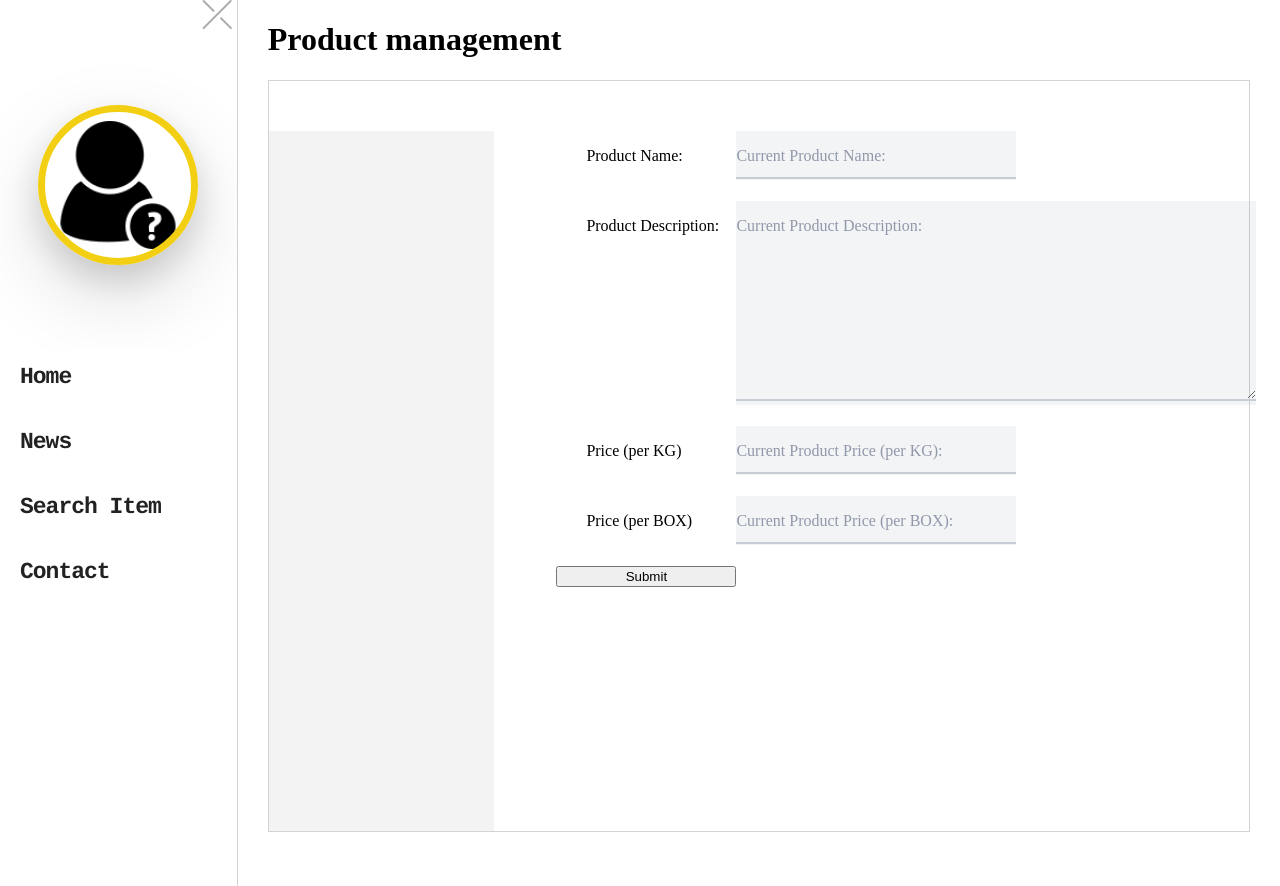
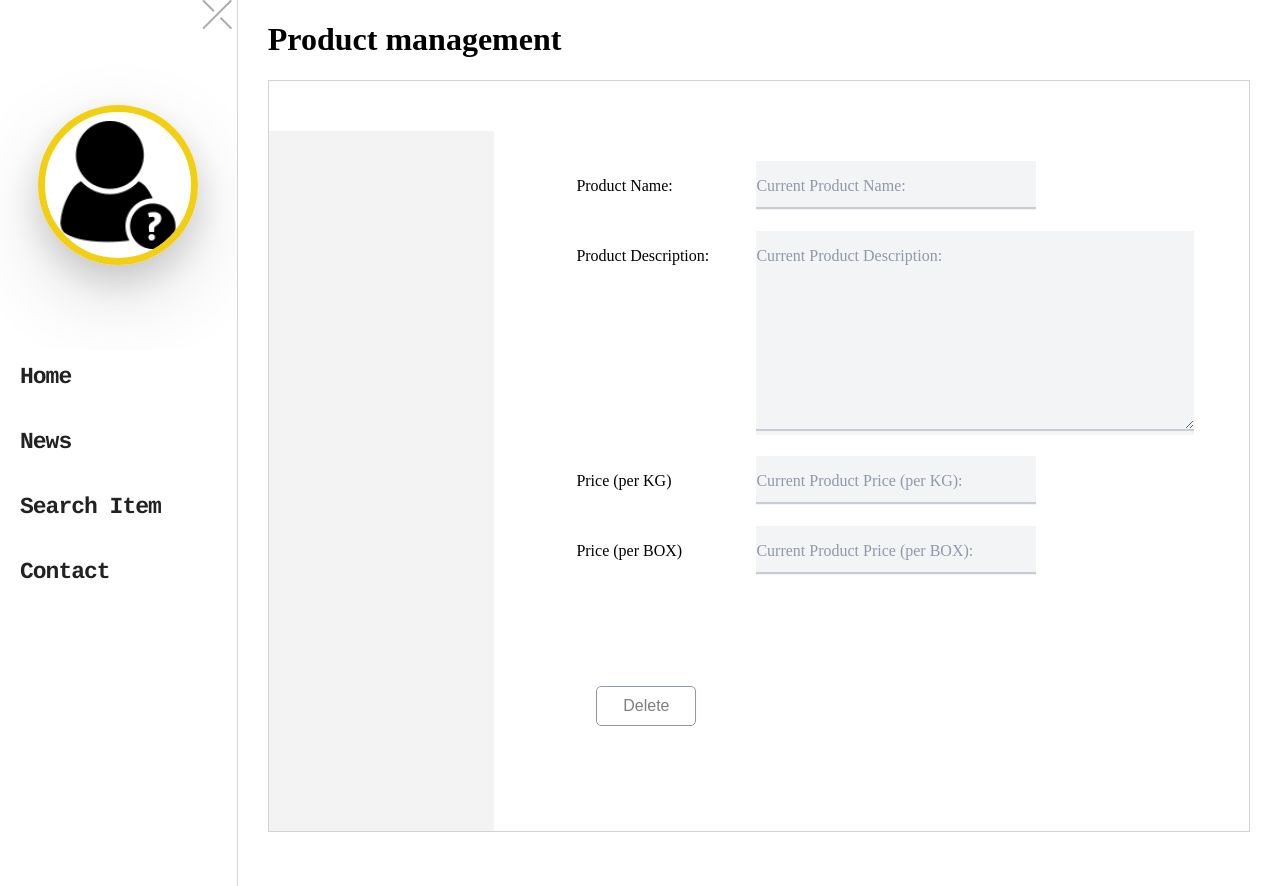
Before and after one commit to B46qqq/saien, a Flask app: template saien/templates/admin_productmanagement.html in a window 1280 px wide. Run offline with Flask 2, Linux system fonts and the light colour scheme; the template is opened without the code that fills it, so the values that code supplies are empty.

Commit message:
product management front end complete

```diff
--- a/saien/static/css/productmanagement.css
+++ b/saien/static/css/productmanagement.css
@@ -63,12 +63,17 @@ productlist {
 
 .product_info form {
     display: grid;
-    grid-template-columns: 180px auto;
+    width: 90%;
+    padding: 30px 20px;
+    grid-template-columns: 180px 1fr;
+    grid-template-areas:
+        "pn pnc"
+        "pd pdc"
+        "pkg pkgc"
+        "pbox pboxc"
+        "upd upd"
+        "del del";
     grid-row-gap: 20px;
-}
-
-.product_info form p{
-    padding-left: 30px;
 }
 
 .label_changed {
@@ -77,3 +82,19 @@ productlist {
 .border_changed {
     background: #ff9800 !important;
 }
+
+.hide {
+    opacity: 0;
+    z-index: -10;
+}
+
+.del_btn:hover, .del_confirm {
+    background-color: #f44336;
+    color: white;
+    border: 0px;
+    box-shadow: 2px 3px 5px rgba(33, 33, 33, 0.3);
+}
+
+.reg_btn {
+    margin: 10px 20px;
+}
--- a/saien/static/js/productmanagement.js
+++ b/saien/static/js/productmanagement.js
@@ -13,12 +13,12 @@ function getProductForm(pid){
         var p_box = document.getElementById('pinfo_box');
 
         p_info = JSON.parse(this.responseText);
-        console.log(this.responseText);
 
         p_name.value = p_info.product_name;
-        if (p_info.product_description == null)
+        if (p_info.product_description == null){
+            p_info.product_description = '';
             p_des.value = '';
-        else p_des.value = p_info.product_description;
+        } else p_des.value = p_info.product_description;
 
         if (p_info.price_unit_kg != null)
             p_pkg.value = (p_info.price_unit_kg / 100);
@@ -54,7 +54,7 @@ function getProductForm(pid){
         });
 
         p_box.addEventListener("input", function(){
-            if (Number(p_box.value) != Number(p_info.price_unit_kg/100))
+            if (Number(p_box.value) != Number(p_info.price_unit_box/100))
                 p_field_change('pbox');
             else
                 p_field_revert('pbox');
@@ -76,16 +76,20 @@ function open_product(e, pid){
 }
 
 function p_field_change(f){
+    var update_btn = document.querySelector('.reg_btn');
     var label = document.getElementById(f+'_label');
     var border = document.getElementById(f+'_border');
+    update_btn.classList.remove('hide');
     label.classList.add('label_changed');
     label.innerHTML = label.innerHTML.replace('Current', 'Future');
     border.classList.add('border_changed');
 }
 
 function p_field_revert(f){
+    var update_btn = document.querySelector('.reg_btn');
     var label = document.getElementById(f+'_label');
     var border = document.getElementById(f+'_border');
+    update_btn.classList.add('hide');
     label.classList.remove('label_changed');
     label.innerHTML = label.innerHTML.replace('Future', 'Current');
     border.classList.remove('border_changed');
@@ -129,3 +133,18 @@ function onBlur(e){
         ? localStringToNumber(value).toLocaleString(undefined, options)
         : '';
 }
+
+
+function confirmDelete(e){
+    e.currentTarget.style.display= 'none';
+    document.getElementById('delete').classList.remove('hide');
+    document.getElementById('delete').classList.add('del_confirm');
+    document.getElementById('canceldelete').classList.remove('hide');
+}
+
+function cancelDelete(){
+    document.getElementById('beforedelete').style.display = "block";
+    document.getElementById('delete').classList.add('hide');
+    document.getElementById('delete').classList.remove('del_confirm');
+    document.getElementById('canceldelete').classList.add('hide');
+}
--- a/saien/templates/admin_base.html
+++ b/saien/templates/admin_base.html
@@ -3,8 +3,6 @@
 {% block css_block %}
 <link rel="stylesheet"
       href="{{ url_for('static', filename='css/shared/auth_login_section.css') }}">
-<link rel="stylesheet"
-      href="{{ url_for('static', filename='css/admin_base.css') }}">
 {% endblock %}
 
 {% block login_section %}
--- a/saien/templates/admin_productmanagement.html
+++ b/saien/templates/admin_productmanagement.html
@@ -21,12 +21,13 @@
     </div>
 
     <div class="product_info">
-        <form action="/tobedecided" method="POST">
+        <form action="{{ url_for('admin.pmhandler') }}" method="POST">
             <p>Product Name:</p>
             <label class="in">
                 <input type="text"
                        id="pinfo_name"
                        placeholder="&nbsp;"
+                       name="pname"
                        required>
                 <span id="pname_label" class="label">Current Product Name: </span>
                 <span id="pname_border" class="border"></span>
@@ -34,7 +35,7 @@
 
             <p>Product Description: </p>
             <label class="in text">
-                <textarea id="pinfo_des" placeholder="&nbsp;"></textarea>
+                <textarea id="pinfo_des" placeholder="&nbsp;" name="pdescription"></textarea>
                 <span id="pdes_label" class="label">Current Product Description: </span>
                 <span id="pdes_border" class="border"></span>
             </label>
@@ -43,8 +44,8 @@
             <label class="in">
                 <input type="currency"
                        id="pinfo_pkg"
-                       placeholder="&nbsp;"
-                       required>
+                       name="ppkg"
+                       placeholder="&nbsp;">
                 <span id="ppkg_label" class="label">Current Product Price (per KG): </span>
                 <span id="ppkg_border" class="border"></span>
             </label>
@@ -53,13 +54,24 @@
             <label class="in">
                 <input type="currency"
                        id="pinfo_box"
-                       placeholder="&nbsp;"
-                       required>
+                       name="ppbox"
+                       placeholder="&nbsp;">
                 <span id="pbox_label" class="label">Current Product Price (per BOX): </span>
                 <span id="pbox_border" class="border"></span>
             </label>
 
-            <input type="submit">
+            <button class="reg_btn hide" type="submit" name="update" value="update">
+                Update
+            </button>
+
+            <br>
+
+            <div>
+                <button id="beforedelete" class="reg_btn del_btn" type="button" onclick="confirmDelete(event)">Delete</button>
+                <button id="canceldelete" class="reg_btn hide" type="button" onclick="cancelDelete()">Cancel</button>
+                <button id="delete" class="reg_btn del_btn hide" type="submit" name="update" value="delete">!DELETE!</button>
+            </div>
+
         </form>
 
     </div>
```
Also changed, not shown: saien/admin/views.py (+13 -1 lines), saien/templates/admin_newshop.html (+2 -8 lines), saien/static/css/admin_base.css (added).
